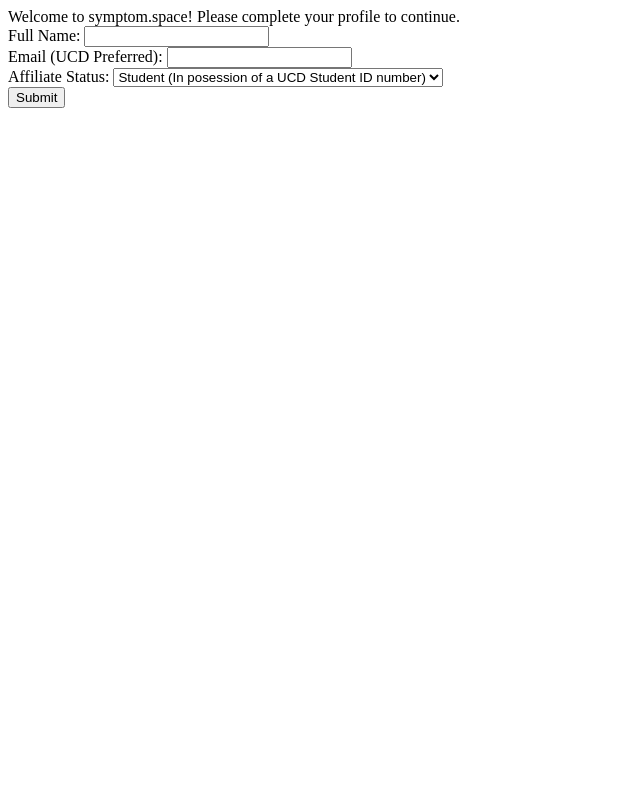
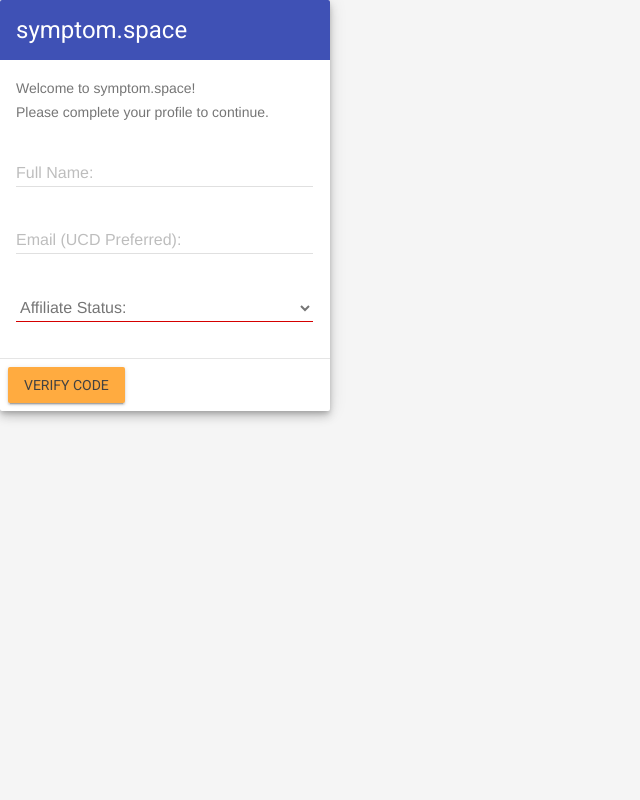
Before and after one commit to AshleyBilbrey/symptomspace, a Flask app: template templates/incomplete_profile.html in a window 1280 px wide. Shown: the whole page, without its empty margins (0-640 px from the left). Run offline with Flask 2, Linux system fonts and the light colour scheme; the template is opened without the code that fills it, so the values that code supplies are empty.

Commit message:
Update incomplete_profile.html

```diff
--- a/templates/incomplete_profile.html
+++ b/templates/incomplete_profile.html
@@ -1,19 +1,62 @@
 <!DOCTYPE html>
 <html>
+<head>
+    <meta charset="utf-8">
+    <meta http-equiv="X-UA-Compatible" content="IE=edge">
+    <meta name="viewport" content="width=device-width, initial-scale=1.0, minimum-scale=1.0">
+    <title>Info</title>
+
+    <link rel="stylesheet" href="https://fonts.googleapis.com/css?family=Roboto:regular,bold,italic,thin,light,bolditalic,black,medium&amp;lang=en">
+    <link rel="stylesheet" href="https://fonts.googleapis.com/icon?family=Material+Icons">
+    <link rel="stylesheet" href="https://code.getmdl.io/1.3.0/material.indigo-orange.min.css">
+    <link rel="stylesheet" href="../static/login.css">
+</head>
 <body>
-    Welcome to symptom.space! Please complete your profile to continue.
-    <form action="/dashboard">
-        <label for="full-name">Full Name:</label>
-        <input type="text" id="full-name" name="full-name"><br>
-        <label for="email">Email (UCD Preferred):</label>
-        <input type="text" id="email" name="email"><br>
-        <label for="af-status">Affiliate Status:</label>
-        <select name="af-status" id="af-status">
-            <option value="Student">Student (In posession of a UCD Student ID number)</option>
-            <option value="Employee">Employee (Collecting a paycheck from UC Davis)</option>
-            <option value="Guest">Guest</option>
-        </select><br>
-        <input type="submit" value="Submit">
-    </form>
+
+    <div class="mdl-layout mdl-js-layout mdl-color--grey-100">
+        <main class="mdl-layout__content">
+            <div class="mdl-card mdl-shadow--6dp">
+                <form action="/dashboard">
+                    <div class="mdl-card__title mdl-color--primary mdl-color-text--white">
+                        <h2 class="mdl-card__title-text">symptom.space</h2>
+                    </div>
+                    <div class="mdl-card__supporting-text">
+                        <p>Welcome to symptom.space! <br> Please complete your profile to continue.</p>
+
+
+
+
+                        <div class="mdl-textfield mdl-js-textfield mdl-textfield--floating-label">
+                            <input class="mdl-textfield__input" type="text" id="full-name" name="full-name">
+                            <label class="mdl-textfield__label" for="full-name">Full Name:</label>
+                        </div>
+
+
+                        <div class="mdl-textfield mdl-js-textfield mdl-textfield--floating-label">
+                            <input class="mdl-textfield__input" type="text" id="email" name="email">
+                            <label class="mdl-textfield__label" for="email">Email (UCD Preferred):</label>
+                        </div>
+
+                          <div class="mdl-textfield mdl-js-textfield mdl-textfield--floating-label">
+                              <select class="mdl-textfield__input" name="af-status" id="af-status" required>
+                                    <option value="">Affiliate Status: </option>
+                                  <option value="Student">UC Davis Student</option>
+                                    <option value="Employee">UC Davis Employee</option>
+                                    <option value="Guest">Guest</option>
+                              </select>
+                          </div>
+                    </div>
+                    <div class="mdl-card__actions mdl-card--border">
+                        <button type="submit" value="Verify Code" class="mdl-button mdl-js-button mdl-button--raised mdl-js-ripple-effect mdl-button--accent">
+                          Verify Code
+                        </button>
+                    </div>
+                </form>
+            </div>
+        </main>
+    </div>
+
+
+    <script src="https://code.getmdl.io/1.3.0/material.min.js"></script>
 </body>
 </html>
```
